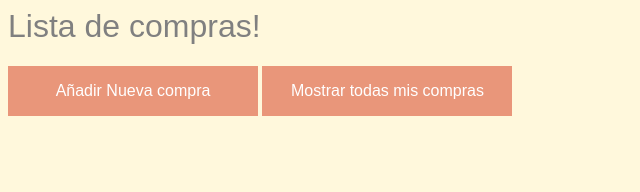
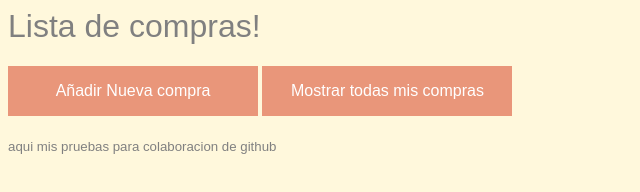
Before and after one commit to Xiovera/pruebaGitHub, a plain HTML site: page index.html in a window 1280 px wide. Shown: the whole page, without its empty margins (0-640 px from the left). Drawn offline with Linux system fonts and the light colour scheme.

Commit message:
subi parte html osha

```diff
--- a/index.html
+++ b/index.html
@@ -9,6 +9,7 @@
       <h1>Lista de compras!</h1>
       <button id="nuevacompra" type="button" name="button">Añadir Nueva compra</button>
       <button id="print" type="button" name="button">Mostrar todas mis compras</button>
+      <h5>aqui mis pruebas para colaboracion de github</h5>
 
       <div id = "records" style="margin-top: 25px"></div>
   <script src="js/main.js"></script>
```
